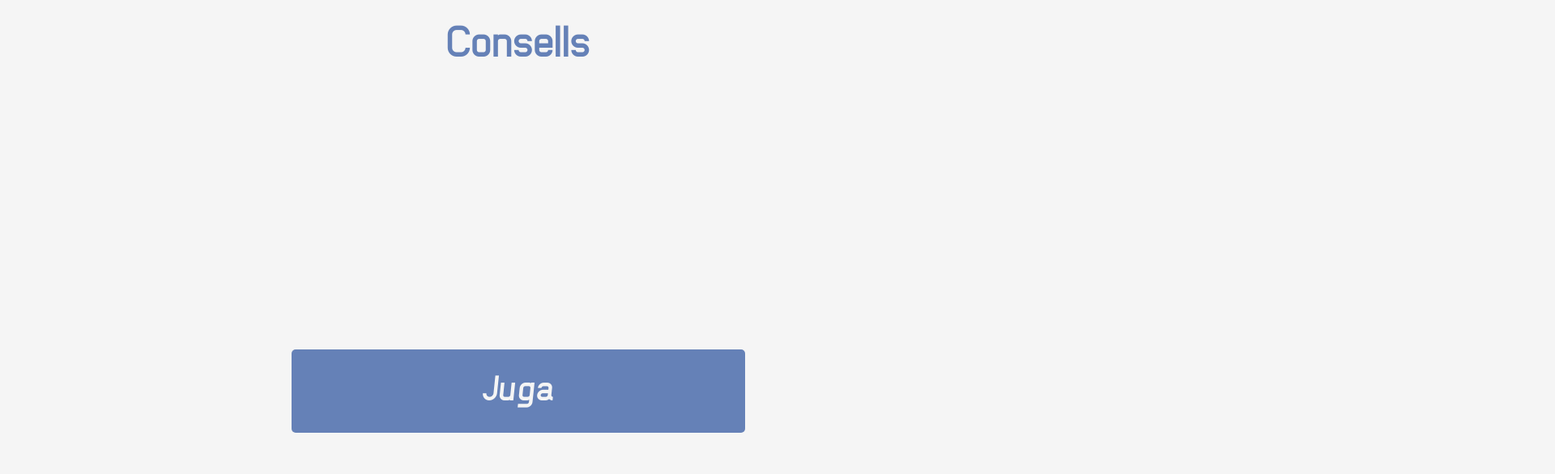
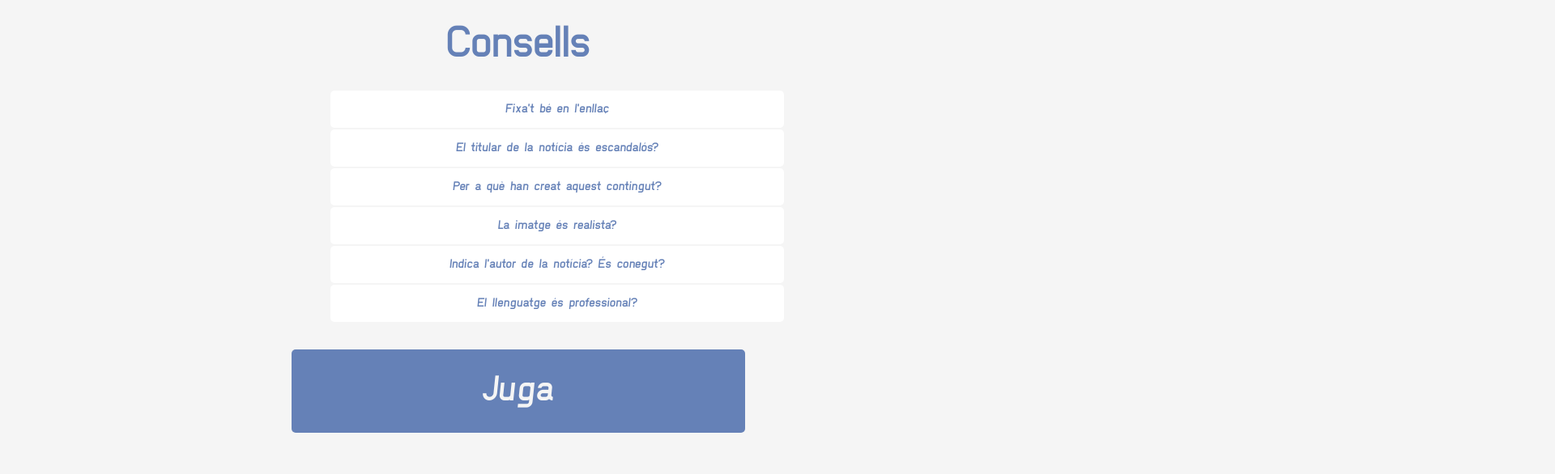
Before and after one commit to bertapalahi/Fake-news-game-with-tips, a plain HTML site: page tips.html in a window 1280 px wide. Shown: the top 586 px of the page at 81% size, 1920 px wide, since content can reach past the window. Drawn offline with Linux system fonts and the light colour scheme; files whose address does not match are found by name.

Commit message:
Update tips.html

```diff
--- a/tips.html
+++ b/tips.html
@@ -26,7 +26,7 @@
 		.toggle {
 			display: block;
 			padding: 1rem;
-			margin: 0 4000px;
+			margin: 0 400px;
 			width: 35rem;
 			color: #6581b7;
 			background: white;
```
